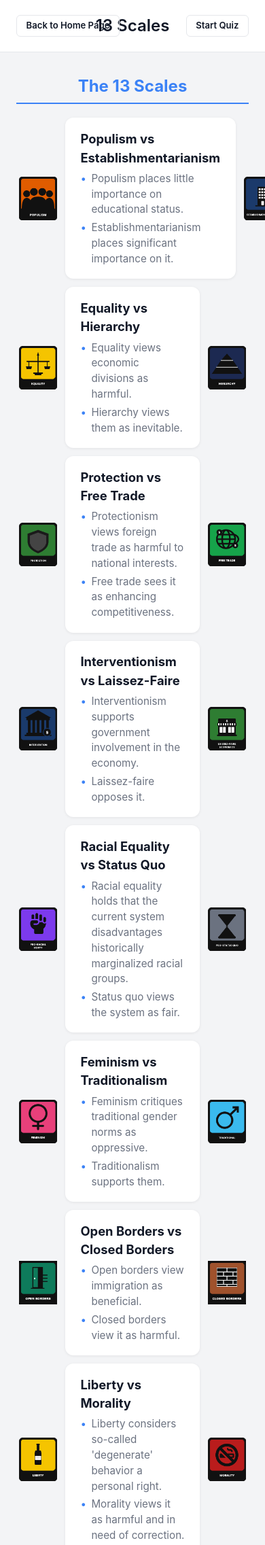
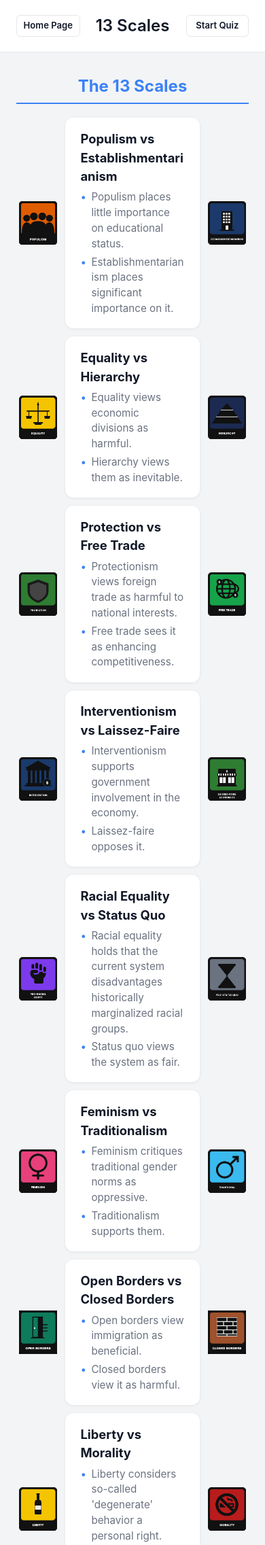
Before and after one commit to 13scales/13scales.github.io, a Flask app: page /info/ in a window 390 px wide; the page is wider, and only the part inside the window is pictured. Shown: the top 2273 px of that part at 68% size. Run offline with Flask 3, Linux system fonts and the light colour scheme.

Commit message:
fix mobile

```diff
--- a/static/style.css
+++ b/static/style.css
@@ -446,6 +446,15 @@ input[type="range"]::-moz-range-thumb {
     width: 64px;
     height: 64px;
   }
+
+  .scale-row .term-card {
+    min-width: 0;
+  }
+
+  .scale-row .term-card h3,
+  .scale-row .term-poles li {
+    overflow-wrap: break-word;
+  }
 }
 
 .card-note {
@@ -501,6 +510,11 @@ input[type="range"]::-moz-range-thumb {
   left: 1.5rem;
 }
 
+.bar-btn.left {
+  padding-left: 0.6rem;
+  padding-right: 0.6rem;
+}
+
 .bar-btn.right {
   right: 1.5rem;
 }
@@ -512,13 +526,13 @@ input[type="range"]::-moz-range-thumb {
 }
 .btn-copy {
   position: absolute;
-  left: 1.5rem;
+  left: 1.25rem;
   background: transparent;
   border: 1.5px solid var(--border);
   color: var(--text);
   font-size: 0.82rem;
   font-weight: 600;
-  padding: 0.35rem 0.85rem;
+  padding: 0.3rem 0.5rem;
   border-radius: 6px;
   cursor: pointer;
   transition:
--- a/templates/info.html
+++ b/templates/info.html
@@ -16,7 +16,7 @@
   </head>
   <body>
     <div class="sticky-bar bar-nav">
-      <a class="bar-btn left" id="back-link" href="../">Back to Home Page</a>
+      <a class="bar-btn left" id="back-link" href="../">Home Page</a>
       <span>13 Scales</span>
       <a class="bar-btn right" id="quiz-link" href="../quiz/">Start Quiz</a>
     </div>
@@ -28,7 +28,7 @@
       (function () {
         if (document.referrer.indexOf("/results") === -1) return;
         let back = document.getElementById("back-link");
-        back.textContent = "Back to Results Page";
+        back.textContent = "Back to Results";
         back.href = "../results/";
         back.onclick = function () {
           if (history.length > 1) {
--- a/templates/results.html
+++ b/templates/results.html
@@ -20,7 +20,7 @@
         Copy Results
       </button>
       <span>13 Scales</span>
-      <a class="bar-btn right" href="../info/">More Information</a>
+      <a class="bar-btn right" href="../info/">More Info</a>
     </div>
     <script>
       function copyResults() {
```
